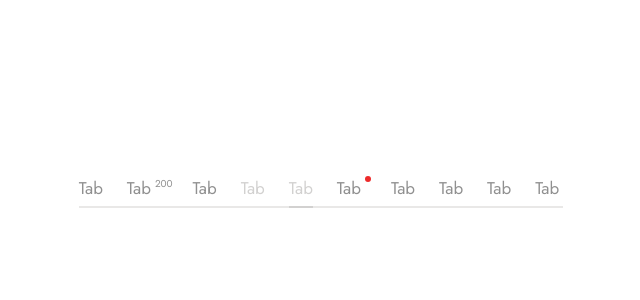
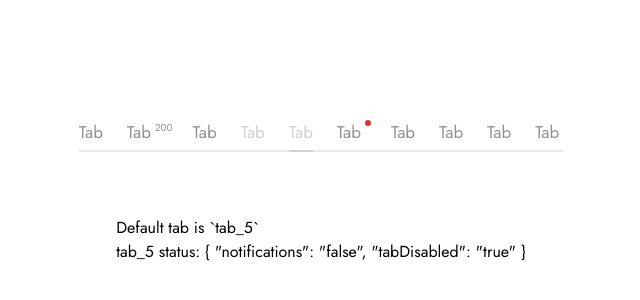
Before and after one commit to birchrust/tabs, a Next.js app: page / in a window 1280 px wide. Shown: the part 208-508 px from the top of the page, without its empty margins (319-959 px from the left). Built offline with nearby package versions, Linux system fonts and the light colour scheme.

Commit message:
feat(add): explanation

```diff
--- a/src/app/page.tsx
+++ b/src/app/page.tsx
@@ -67,8 +67,19 @@ const initialStates = [
 export default function HomePage() {
   return (
     <main className="flex min-h-screen flex-col items-center">
-      <div className="container flex flex-1 items-center justify-center px-10">
+      <div className="container flex flex-1 flex-col items-center justify-center gap-[5vw] px-10">
         <TabsExample initialStates={initialStates} />
+        <div>
+          <p className="break-words">Default tab is `tab_5`</p>
+          <p>
+            tab_5 status:{" "}
+            {JSON.stringify(
+              { notifications: "false", tabDisabled: "true" },
+              null,
+              2,
+            )}
+          </p>
+        </div>
       </div>
     </main>
   );
```
